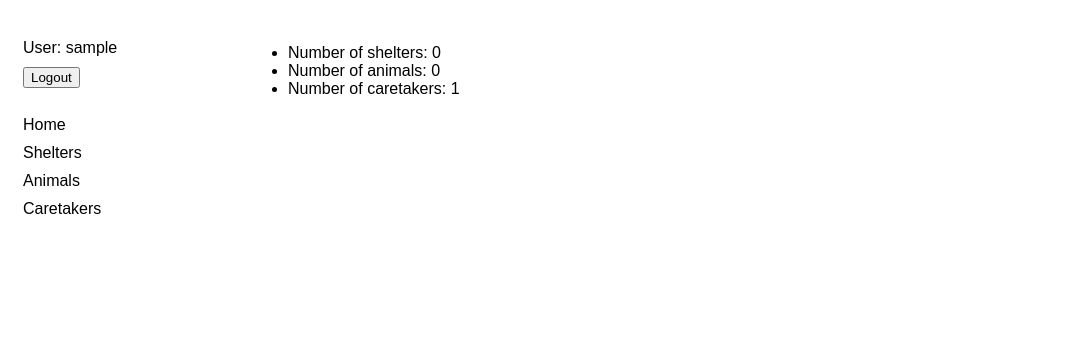
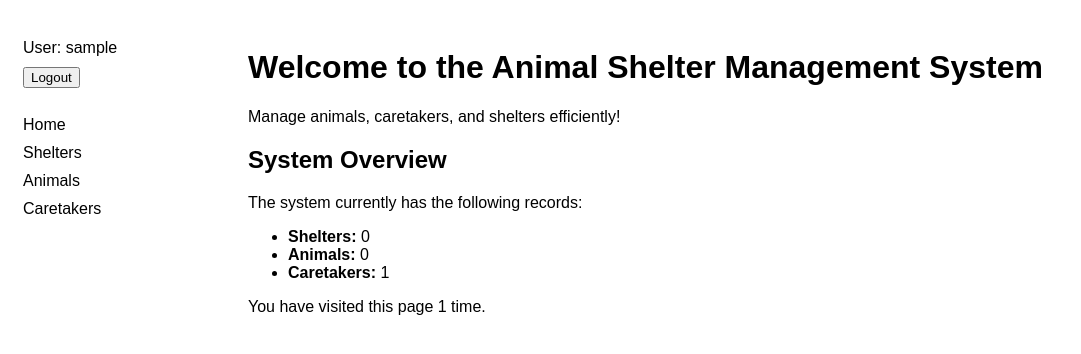
Before and after one commit to rinarice/shelter-management-platform, a Django app: page / in a window 1280 px wide. Shown: the top 354 px of the page, without its empty margins (0-1081 px from the left). Run offline with Django 5.2, Linux system fonts and the light colour scheme; the visitor is signed in with stand-in values (Sample User, id 1); data comes from the database, SQL or seed files in the repository; data that the repository does not hold is empty.

Commit message:
feat: add dynamic record counts and page visit counter to home page

```diff
--- a/shelters/views.py
+++ b/shelters/views.py
@@ -15,10 +15,14 @@ def index(request: HttpRequest) -> HttpResponse:
     num_animals = Animal.objects.count()
     num_caretakers = CareTaker.objects.count()
 
+    num_visits = request.session.get('num_visits', 0)
+    request.session["num_visits"] = num_visits + 1
+
     context = {
         "num_shelters": num_shelters,
         "num_animals": num_animals,
         "num_caretakers": num_caretakers,
+        "num_visits": num_visits + 1,
     }
 
     return render(request, "shelters/index.html", context)
--- a/templates/shelters/index.html
+++ b/templates/shelters/index.html
@@ -1,9 +1,18 @@
 {% extends "base.html" %}
 
 {% block content %}
+  <h1>Welcome to the Animal Shelter Management System</h1>
+  <p>Manage animals, caretakers, and shelters efficiently!</p>
+
+  <h2>System Overview</h2>
+  <p>The system currently has the following records:</p>
   <ul>
-    <li>Number of shelters: {{ num_shelters }}</li>
-    <li>Number of animals: {{ num_animals }}</li>
-    <li>Number of caretakers: {{ num_caretakers }}</li>
+    <li><strong>Shelters:</strong> {{ num_shelters }}</li>
+    <li><strong>Animals:</strong> {{ num_animals }}</li>
+    <li><strong>Caretakers:</strong> {{ num_caretakers }}</li>
   </ul>
+
+  <p>You have visited this page
+    {{ num_visits }} time{{ num_visits|pluralize }}.
+  </p>
 {% endblock %}
```
